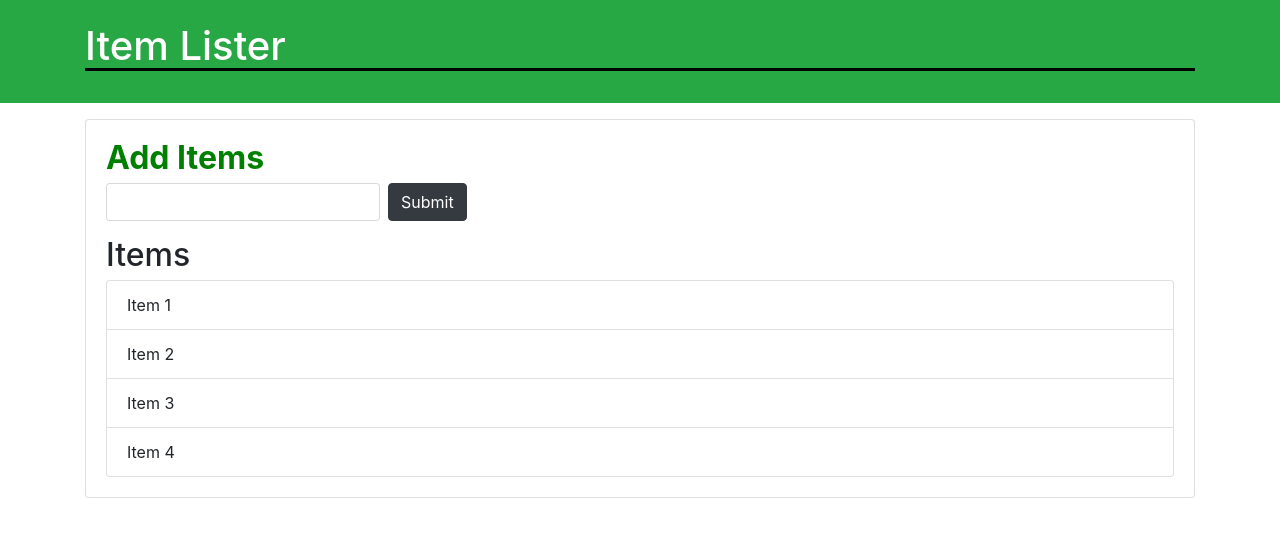
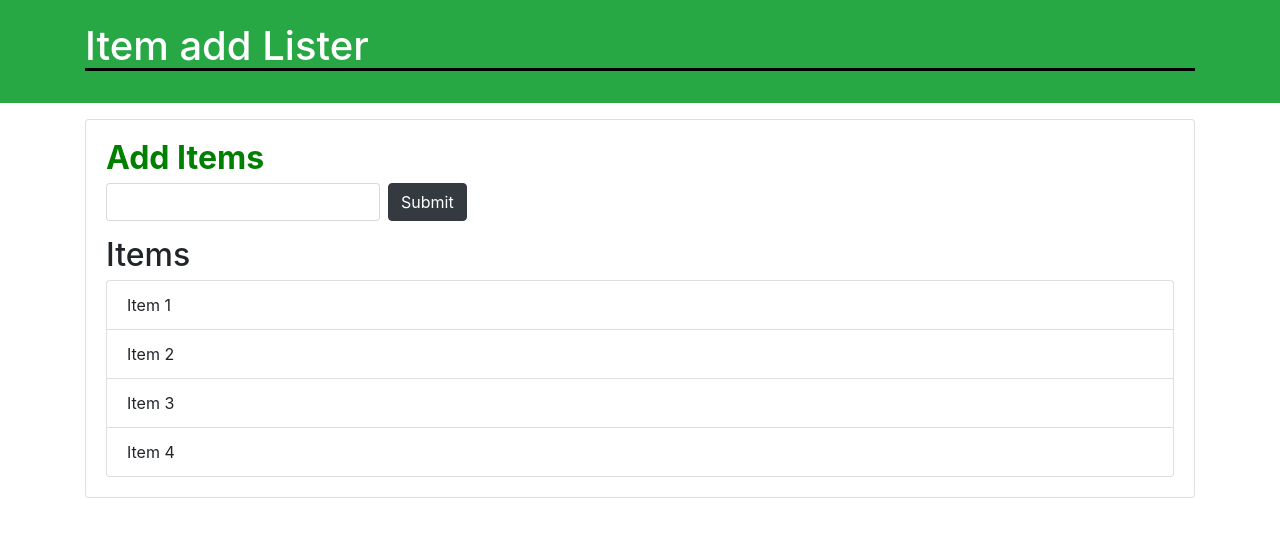
Before and after one commit to money581/git-in-one-video, a plain HTML site: page index.html in a window 1280 px wide. Drawn offline with nearby package versions, Linux system fonts and the light colour scheme.

Commit message:
added more htmls

```diff
--- a/index.html
+++ b/index.html
@@ -10,7 +10,7 @@
 <body>
   <header id="main-header" class="bg-success text-white p-4 mb-3">
     <div class="container">
-      <h1 id="header-title">Item Lister <span style="display:none">123</span></h1>
+      <h1 id="header-title">Item add Lister  <span style="display:none">123</span></h1>
     </div>
   </header>
   <div class="container">
```
